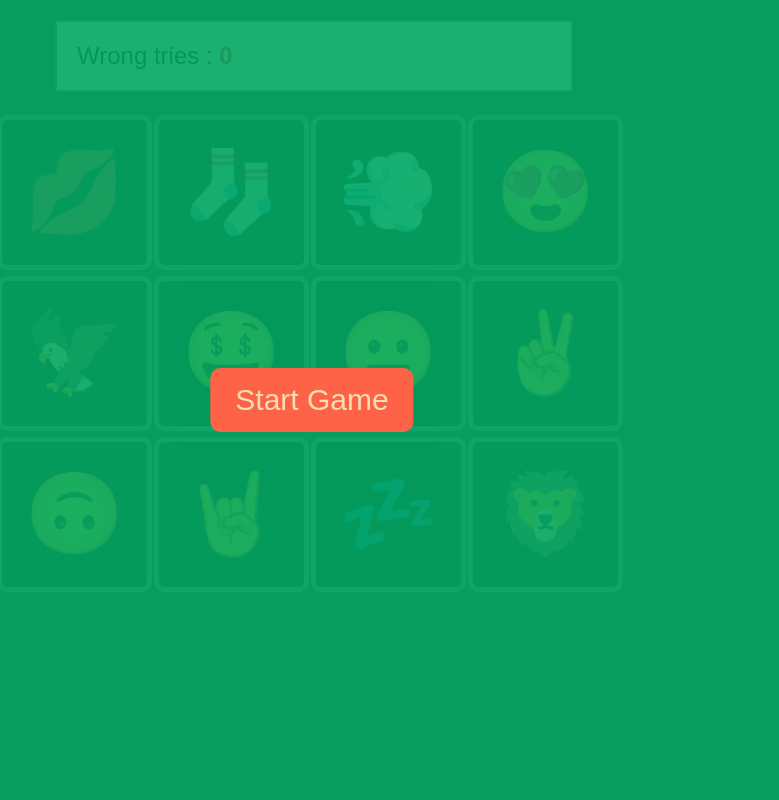
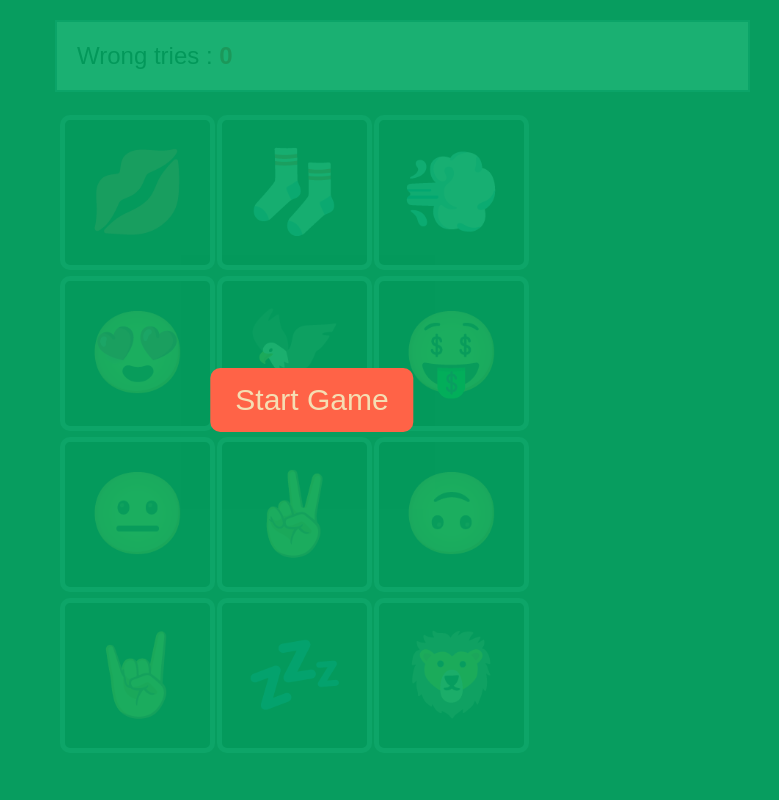
Before and after one commit to AFK111/HTML-CSS-JS-Practices, a PHP site: page / in a window 1280 px wide. Shown: the whole page, without its empty margins (328-1107 px from the left). Run offline with PHP 8.4, Linux system fonts and the light colour scheme.

Commit message:
edit memory game [PC screen]

```diff
--- a/MemoryGame/main.css
+++ b/MemoryGame/main.css
@@ -90,7 +90,7 @@ body{
 /* Start information container */
 
 .info-container{
-    width:41%;
+    width:55%;
     margin: 20px auto 0 375px;
     background-color: #F6F6F6;
     padding: 20px;
@@ -108,7 +108,7 @@ body{
 /* Start Blocks */
 .memory-game-blocks{
     display: flex;
-    width: 50%;
+    width: 40%;
     margin: auto;
     flex-wrap: wrap;
     margin: 20px auto;
```
